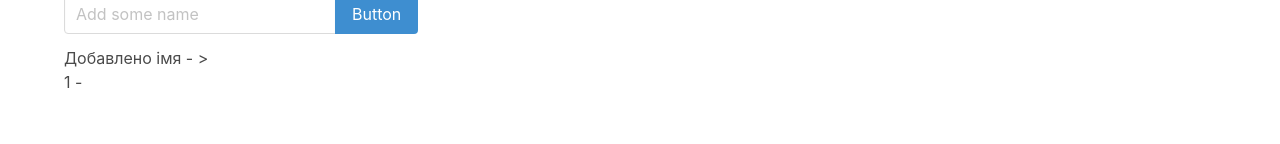
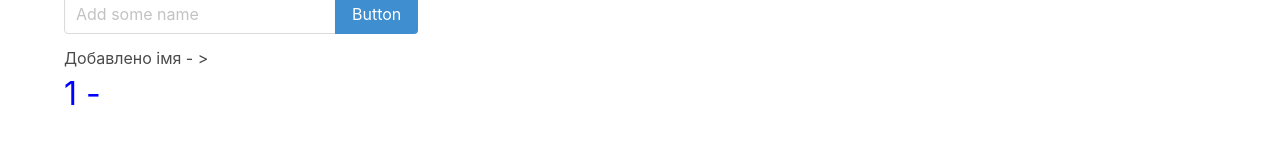
Before and after one commit to MalynaMarian/AngularApp, an Angular app: page / in a window 1280 px wide. Both pictures are taken after a click on the link "Button". Shown: the part 566-710 px from the top of the page. Built offline with nearby package versions, Linux system fonts and the light colour scheme.

Commit message:
learn ngStyle & ngClass

```diff
--- a/src/app/my/my.component.html
+++ b/src/app/my/my.component.html
@@ -46,5 +46,5 @@
   <ng-template #successAdd>
     <p >Добавлено імя - ></p>
   </ng-template>
-  <p *ngFor='let name of someNames; let i = index'>{{i+1}}  -  {{name}}</p>
+  <p *ngFor='let name of someNames; let i = index'><span [ngStyle]='{color: (i+1) % 2 === 0 ? "red" : "blue"}' [ngClass]='{"is-size-3": true}'>{{i+1}}  -  {{name}}</span></p>
 </div>
```
